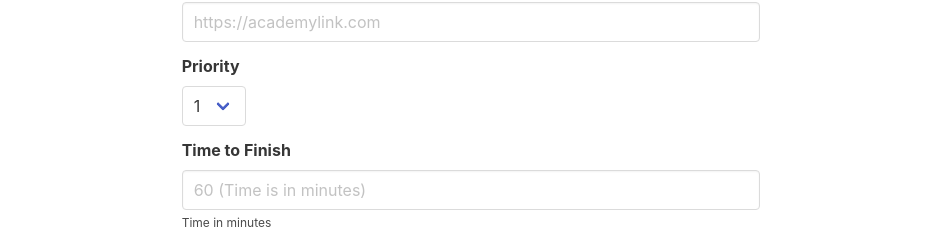
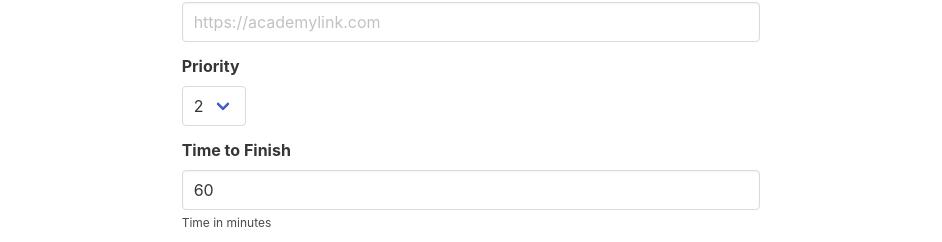
Before and after one commit to WillHDev/StoicList3.0, a Next.js app: page /resources/new in a window 1280 px wide. Shown: the part 702-944 px from the top of the page, without its empty margins (169-1111 px from the left). Built offline with nearby package versions, Linux system fonts and the light colour scheme.

Commit message:
form almost complete

```diff
--- a/pages/resources/new.js
+++ b/pages/resources/new.js
@@ -18,13 +18,18 @@ const ResourceCreate = () => {
         alert(JSON.stringify(form));
     }
 
-    const handleTitleChange = (e) => {
+    const handleChange = (e) => {
         //console.log("Input is called/changing");
         //console.log(e.target.value);
+        //console.log("called on:" + e.target.name );
+        const { name, value } = e.target;
+
         setForm({
             ...form,
-            title: e.target.value
+            [name]: value
          });
+
+         console.log(form);
     }
     //console.log(form);
 
@@ -41,7 +46,8 @@ const ResourceCreate = () => {
                                             <div className="control">
                                                 <input
                                                 value={form.title}
-                                                onChange={handleTitleChange}
+                                                onChange={handleChange}
+                                                name="title"
                                                 className="input"
                                                 type="text"
                                                 placeholder="Learn Next JS and Sanity IO" />
@@ -51,7 +57,9 @@ const ResourceCreate = () => {
                                             <label className="label">Description</label>
                                             <div className="control">
                                                 <textarea
-                                                //value={form.description}
+                                                value={form.description}
+                                                onChange={handleChange}
+                                                name="description"
                                                 className="textarea"
                                                 placeholder="Learn these technologies because they are very popular and enable better SEO">
                                                 </textarea>
@@ -61,7 +69,9 @@ const ResourceCreate = () => {
                                             <label className="label">Link</label>
                                             <div className="control">
                                                 <input
-                                                //value={form.link}
+                                                value={form.link}
+                                                onChange={handleChange}
+                                                name="link"
                                                 className="input"
                                                 type="text"
                                                 placeholder="https://academylink.com" />
@@ -71,7 +81,10 @@ const ResourceCreate = () => {
                                         <label className="label">Priority</label>
                                         <div className="control">
                                             <div className="select">
-                                            <select //value={form.priority}
+                                            <select
+                                            value={form.priority}
+                                            onChange={handleChange}
+                                            name="priority"
                                             >
                                                 <option>1</option>
                                                 <option>2</option>
@@ -86,7 +99,9 @@ const ResourceCreate = () => {
                                             <label className="label">Time to Finish</label>
                                             <div className="control">
                                                 <input
-                                                //value={form.timeToFinish}
+                                                value={form.timeToFinish}
+                                                onChange={handleChange}
+                                                name="timeToFinish"
                                                  className="input"
                                                  type="number"
                                                  placeholder="60 (Time is in minutes)" />
```
